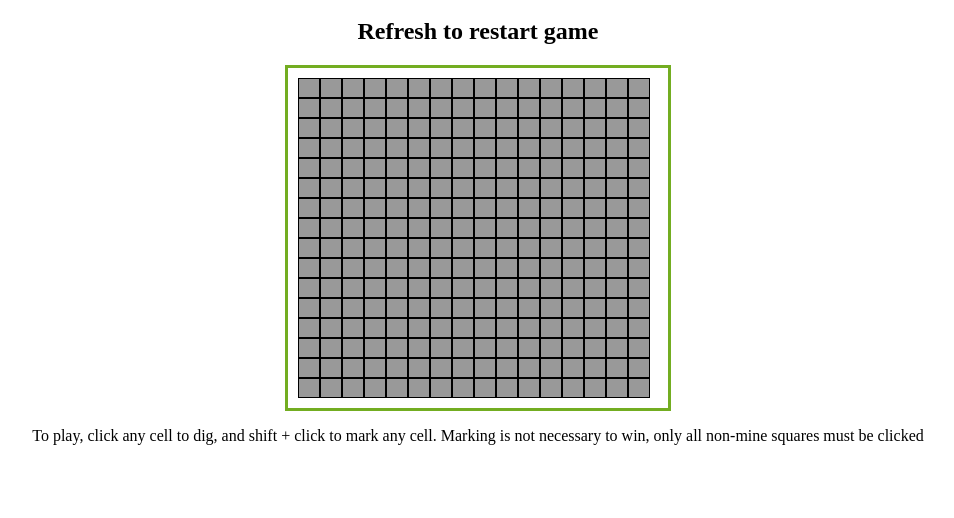
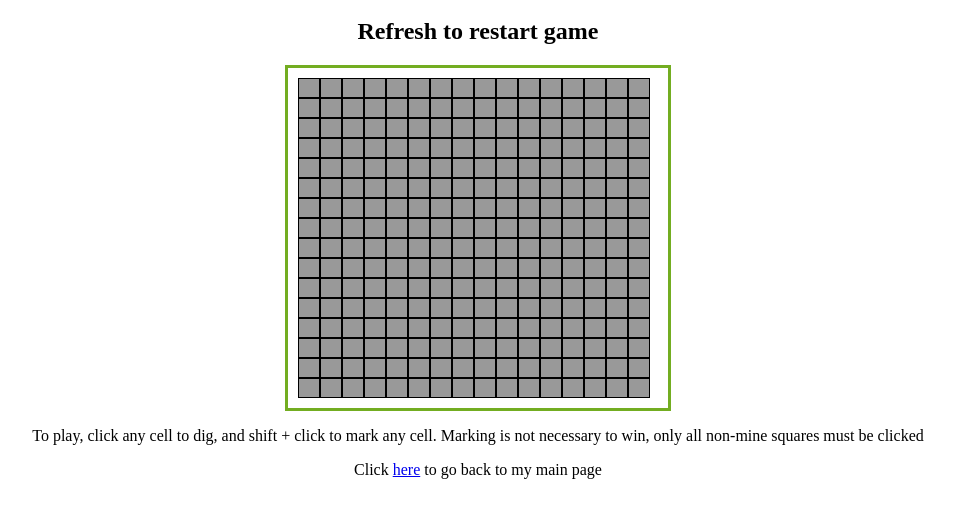
Before and after one commit to jherndon8/jherndon8.github.io-OLD, a plain HTML site: page MineSweeper/index.html in a window 1280 px wide. Shown: the part 48-566 px from the top of the page, without its empty margins (162-1116 px from the left). Drawn offline with nearby package versions, Linux system fonts and the light colour scheme.

Commit message:
fixed links in index.html pages

```diff
--- a/MineSweeper/index.html
+++ b/MineSweeper/index.html
@@ -18,5 +18,8 @@
         To play, click any cell to dig, and shift + click to mark any cell.
         Marking is not necessary to win, only all non-mine squares must be clicked
     </p>
+    <p>
+        Click <a href="/index.html">here</a> to go back to my main page
+    </p>
 </body>
 </html>
```
Also changed, not shown: index.html (+1 -1 lines).
